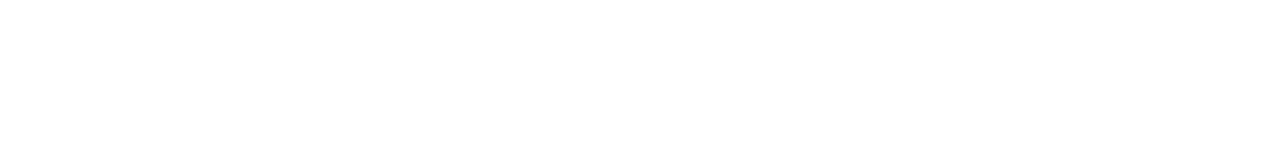
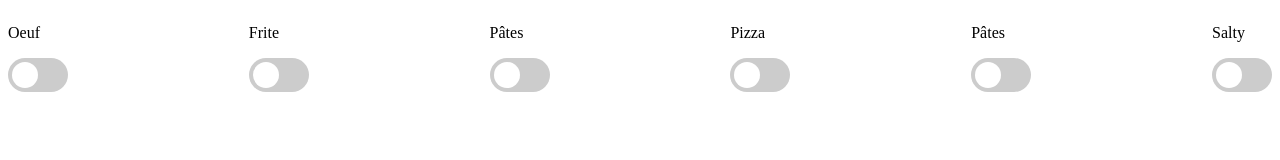
Before and after one commit to FriquetLuca/dark-kitchen, a plain HTML site: page index.html in a window 1280 px wide. Drawn offline with nearby package versions, Linux system fonts and the light colour scheme; files that its build step writes are made by us from their sources.

Commit message:
ajout des fichiers

```diff
--- /dev/null
+++ b/database.js
@@ -0,0 +1,99 @@
+const collection = [
+    {
+        name: "Pizza Ananas",
+        picture: "assets/img/pananas.jpg",
+        ingredients: ["farine", "levure de boulanger", "sel", "huile d'olive", "crème de sésame noir", "tomates fraîches", "oignon rouge", "poivron rouge, mozzarella, chiffonnade de jambon ou blanc de poulet, coriandre, ananas"],
+        price: 2,
+        categories: ["pizza", "salé"]
+    },
+    {
+        name: "Pizza Chorizo",
+        picture: "assets/img/pchorizo.jpg",
+        ingredients: ["pâte à pain de chez le boulanger", "sauce tomate", "fromages râpés","chorizo","poivron","ognion", "olives noires" , "huile d'olive"],
+        price: 5,
+        categories: ["pizza", "salé"]
+    },
+    {
+        name: "Pâtes Carbonara",
+        picture: "assets/img/pacarbo.jpg",
+        ingredients: ["Poivre", "Sel", "Parmigiano Reggiano Galbani" ,"Pancetta", "jaunes d'oeufs", "Spaghetti"],
+        price: 4,
+        categories: "pate",
+    },
+    {
+        name: "Pâtes Bolognaise",
+        picture: "assets/img/pabolo.jpg",
+        ingredients: ["spaghettis", "boeuf haché","carotte", "champignons" , "tomates pelées", "oignons", "gousses d’ail" , "huile", "thym", "laurier" ,"sel" , "poivre"],
+        price: 7,
+        categories: "pate",
+    },
+    {
+        name: "Steak Frite",
+        picture: "assets/img/fristreak.jpg",
+        ingredients: ["boeuf", "Pommes de terre", "Beurre", "Huile", "Sel", "Poivre"],
+        price: 7,
+        categories: ["frite", "salé"]
+    },
+    {
+        name: "Moule Frite",
+        picture: "assets/img/frimoule.jpg",
+        ingredients: ["moules","échalotes", "persil", "ail", "beurre", "vin blanc", "sel", "poivre", "pommes de terre", "Huile"],
+        price: 9,
+        categories: ["frite", "salé"]
+    },
+    {
+        name: "Maki Thon",
+        picture: "assets/img/mathon.jpg",
+        ingredients: ["Riz", "Eau", "Vinaigre", "Sel", "Sucre", "nori", "Soja", "Concombre", "thon"],
+        price: 9,
+        categories: "maki",
+    },
+    {
+        name: "Maki Saumon",
+        picture: "assets/img/masaumon.jpg",
+        ingredients: [ "riz", "vinaigre", "sucre", "sel", "nori", "saumon", "avocat", "citron", "soja", "wasabi"],
+        price: 5,
+        categories: "maki",
+    },
+    {
+        name: "Oeuf au plat",
+        picture: "assets/img/oeufplat.jpg",
+        ingredients: [ "oeuf", "beurre", "sel", "poivre"],
+        price: 4,
+        categories: ["oeuf","rapide"]
+    },  {
+        name: "Oeuf a la coque",
+        picture: "assets/img/oeufplat.jpg",
+        ingredients: [ "oeuf", "beurre", "sel", "poivre", "persil"],
+        price: 6,
+        categories: ["oeuf", "rapide"]
+    },
+]
+
+// let oeufs = document.getElementsByClassName('button_oeuf');
+// for(let oeuf of oeufs)
+// {
+//   if(oeuf.clicked)
+//   {
+//     alert("Oeuf");
+//   }
+// }
+
+const oeufs = document.querySelectorAll('.button_oeuf');
+for(let oeuf of oeufs) {
+    console.log(oeuf.checked)
+    oeuf.addEventListener("click", (event) => {
+        let allcards = document.querySelectorAll(".oeuf");
+        for(let itemsoeuf of allcards) {
+
+        }
+    } );
+
+}
+
+
+// if(document.getElementsByClassName('button.oeuf').clicked == true) {
+//     alert("Oeuf");
+// }
+
+//oeuf, frite, pate, pizza, sale, rapide
--- a/index.html
+++ b/index.html
@@ -6,12 +6,76 @@
         <meta name="viewport" content="width=device-width, initial-scale=1">
         <title>Dark Kitchen</title>
         <!--<link rel="icon" href="assets/icons/website-icon.ico">-->
-        <link rel="stylesheet" href="assets/css/style.css">
-        <script defer src="main.js"></script>
+        <link rel="stylesheet" href="style.css">
+        <!-- <script defer src="main.js"></script> -->
     </head>
     <body>
         <header></header>
-        <main></main>
+        <main>
+            <div class="button_filter">
+
+                <div class="button1">
+                    <p>Oeuf</p>
+                    <label class="switch">
+                        <input type="checkbox" value="true" class="button_oeuf">
+                        <span class="slider round"></span>
+                    </label>
+                </div>
+
+
+
+                <div class="button2">
+                    <p>Frite</p>
+                    <label class="switch">
+                        <input type="checkbox">
+                        <span class="slider round"></span>
+                    </label>
+                </div>
+
+                <div class="button3">
+                    <p>Pâtes</p>
+                    <label class="switch">
+                        <input type="checkbox">
+                        <span class="slider round"></span>
+                    </label>
+                </div>
+
+                <div class="button4">
+                    <p>Pizza</p>
+                    <label class="switch">
+                        <input type="checkbox">
+                        <span class="slider round"></span>
+                    </label>
+                </div>
+
+                <div class="button5">
+                    <p>Pâtes</p>
+                    <label class="switch">
+                        <input type="checkbox">
+                        <span class="slider round"></span>
+                    </label>
+                </div>
+
+                <div class="button6">
+
+                    <p>Salty</p>
+                    <label class="switch">
+                        <input type="checkbox">
+                        <span class="slider round"></span>
+                    </label>
+                </div>
+
+
+
+                </div>
+            </main>
+
+
+
+
+
         <footer></footer>
+
+        <script src="database.js"></script>
     </body>
 </html>
--- /dev/null
+++ b/style.scss
@@ -0,0 +1,68 @@
+/* The switch - the box around the slider */
+.switch {
+    position: relative;
+    display: inline-block;
+    width: 60px;
+    height: 34px;
+  }
+
+  /* Hide default HTML checkbox */
+  .switch input {
+    opacity: 0;
+    width: 0;
+    height: 0;
+  }
+
+  /* The slider */
+  .slider {
+    position: absolute;
+    cursor: pointer;
+    top: 0;
+    left: 0;
+    right: 0;
+    bottom: 0;
+    background-color: #ccc;
+    -webkit-transition: .4s;
+    transition: .4s;
+  }
+
+  .slider:before {
+    position: absolute;
+    content: "";
+    height: 26px;
+    width: 26px;
+    left: 4px;
+    bottom: 4px;
+    background-color: white;
+    -webkit-transition: .4s;
+    transition: .4s;
+  }
+
+  input:checked + .slider {
+    background-color: red;
+  }
+
+  input:focus + .slider {
+    box-shadow: 0 0 1px red;
+  }
+
+  input:checked + .slider:before {
+    -webkit-transform: translateX(26px);
+    -ms-transform: translateX(26px);
+    transform: translateX(26px);
+  }
+
+  /* Rounded sliders */
+  .slider.round {
+    border-radius: 34px;
+  }
+
+  .slider.round:before {
+    border-radius: 50%;
+  }
+
+  div.button_filter {
+    display: flex;
+    flex-direction: row;
+    justify-content: space-between;
+  }
```
Also changed, not shown: assets/css/style.css (added), assets/img/frimoule.jpg (added), assets/img/fristeak.jpg (added), assets/img/masaumon.jpg (added), assets/img/mathon.jpg (added), assets/img/oeufcoque.jpg (added), assets/img/oeufplat.jpg (added), assets/img/pabolo.jpg (added), assets/img/pacarbo.jpg (added), assets/img/pananas.jpg (added), assets/img/pchorizo.jpg (added), main.js (deleted), style.css (added), 2 other files.
